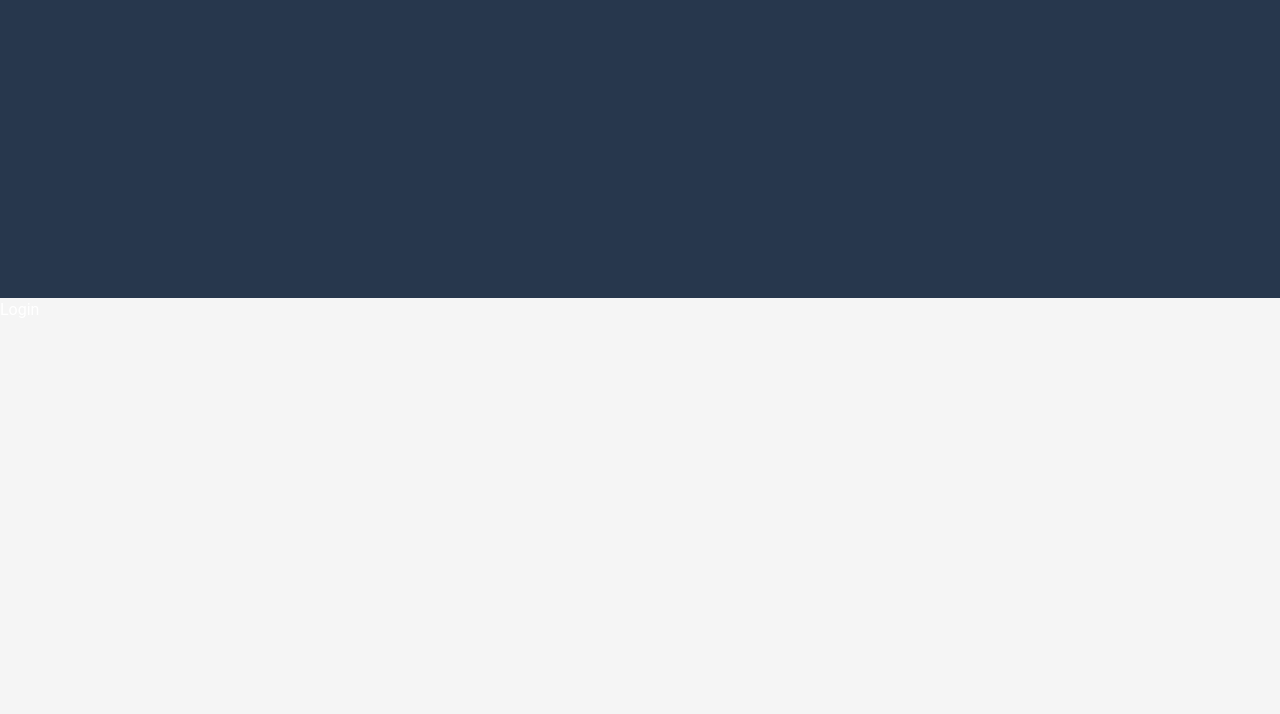
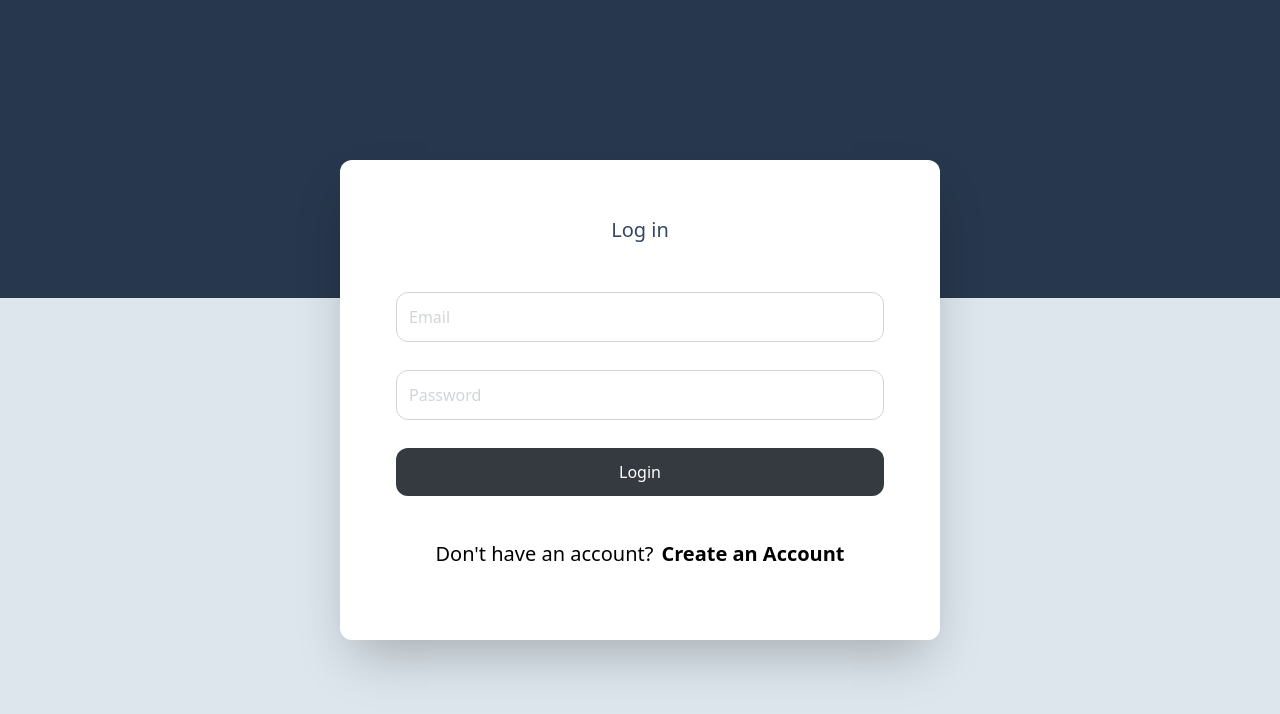
Before and after one commit to martinyis/RepoAppIdea, a React (Create React App) app: page /login in a window 1280 px wide. Shown: the top 714 px of the page. Built offline with nearby package versions, Linux system fonts and the light colour scheme.

Commit message:
Update Login.jsx

```diff
--- a/src/pages/Login/Login.jsx
+++ b/src/pages/Login/Login.jsx
@@ -1,5 +1,6 @@
 import React, { useEffect } from "react";
 import NavBar from "../../components/NavBar";
+import {Link} from "react-router-dom";
 
 const Login = () => {
   useEffect(() => {
@@ -11,10 +12,37 @@ const Login = () => {
   }, []);
 
   return (
-    <div className="">
-      <div className="h-[298px] bg-[#27374D] w-screen "></div>
-      <h1>Login</h1>
-    </div>
+      <div className="flex items-center justify-center min-h-screen bg-[#DDE6ED] font-sans text-[#344767]">
+        <div className="absolute top-0 h-[298px] bg-[#27374D] w-screen"></div>
+        <div
+            className="relative flex flex-col bg-white shadow-2xl rounded-xl w-11/12 md:w-[600px]"
+        >
+          <div className="p-8 md:p-14 w-full">
+            <div className="flex flex-col gap-7 text-md">
+              <h1 className="mb-5 text-center text-xl">Log in</h1>
+              <input
+                  className="w-full p-3 border border-gray-300 rounded-xl
+                      placeholder:font-light placeholder:text-gray-300" placeholder="Email"
+              />
+              <input
+                  className="w-full p-3 border border-gray-300 rounded-xl
+                      placeholder:font-light placeholder:text-gray-300" placeholder="Password" type="password"
+              />
+              <button
+                  className="w-full p-3 text-white rounded-xl px-9 bg-[#343A40]"
+              >
+                Login
+              </button>
+              <p className="p-4 text-center text-black text-xl">
+                <span className={"mr-2"}>Don't have an account?</span>
+                <Link to="/signup">
+                  <strong>Create an Account</strong>
+                </Link>
+              </p>
+            </div>
+          </div>
+        </div>
+      </div>
   );
 };
 
```
